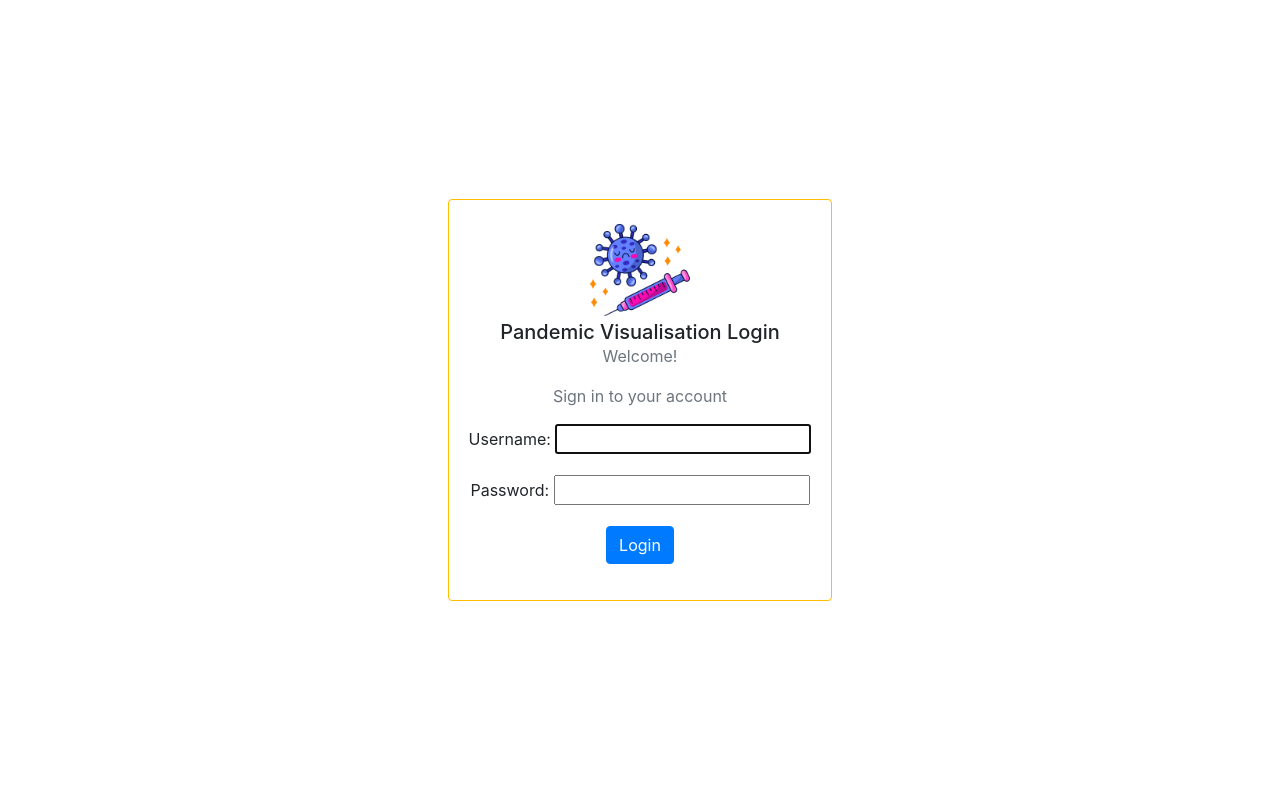
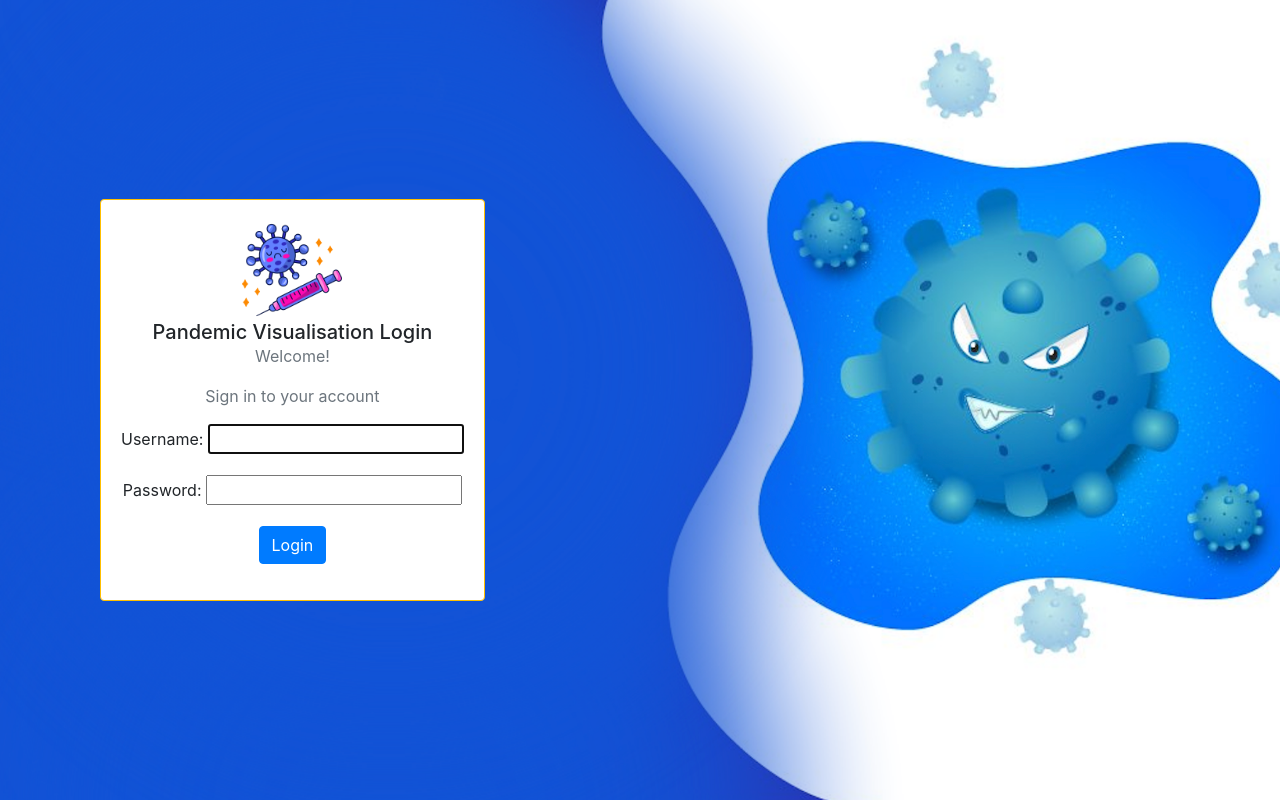
Before and after one commit to arvind1705/covid_vis, a Django app: page /admin/login/ in a window 1280 px wide. Run offline with Django 3.2, Linux system fonts and the light colour scheme; some libraries are stand-ins or nearby versions.

Commit message:
Add background to login page.

```diff
--- a/covid_vis/core/templates/login.html
+++ b/covid_vis/core/templates/login.html
@@ -2,11 +2,8 @@
 {% block content %}
 {% load static %}
 <div class="page-content">
-  <!-- Main content -->
-    <!-- Content area -->
     <div class="content d-flex justify-content-center align-items-center">
-      <!-- Registration form -->
-      <div class="card mb-0" style="border: solid thin #ffbf00">
+      <div class="card mb-0" style="border: solid thin #ffbf00; margin-left: 100;">
         <div class="card-body border-orange">
           <div class="text-center mb-3">
             <i>
@@ -31,8 +28,6 @@
           </form>
         </div>
       </div>
-      <!-- /registration form -->
   </div>
-  <!-- /main content -->
 </div>
 {% endblock %}
--- a/covid_vis/core/templates/login_base.html
+++ b/covid_vis/core/templates/login_base.html
@@ -1,3 +1,4 @@
+{% load static %}
 <html lang="en">
   <head>
     <title>{% block title %}{% endblock %}</title>
@@ -9,6 +10,7 @@
       integrity="sha384-9aIt2nRpC12Uk9gS9baDl411NQApFmC26EwAOH8WgZl5MYYxFfc+NcPb1dKGj7Sk"
       crossorigin="anonymous"
     />
+    <link rel="stylesheet" href="{% static 'styles.css' %}" />
 
     <!-- JS, Popper.js, and jQuery -->
     <script
@@ -27,7 +29,7 @@
       crossorigin="anonymous"
     ></script>
   </head>
-  <body class="d-flex justify-content-center align-items-center">
+  <body class=" d-flex justify-content-start align-items-center" style="background: url('{% static "1.png" %}');  background-size: cover;" >
     {% block content %} {% endblock %}
   </body>
 </html>
```
Also changed, not shown: covid_vis/core/static/1.png (added).
